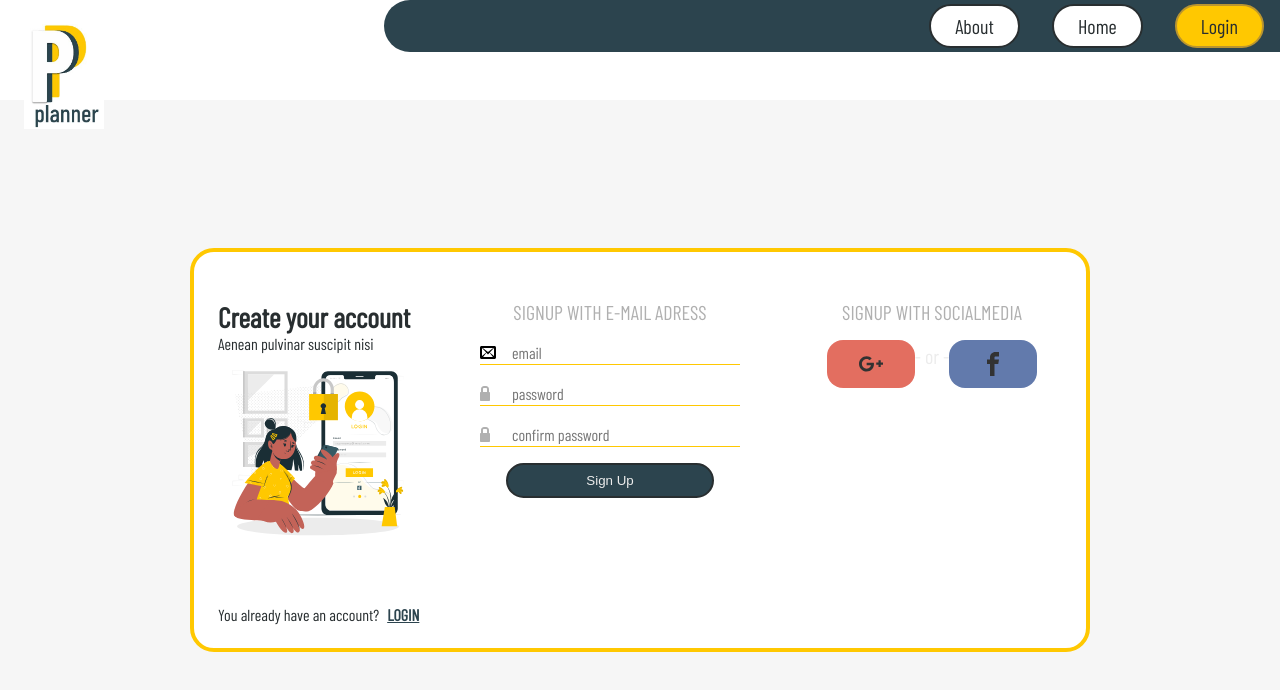
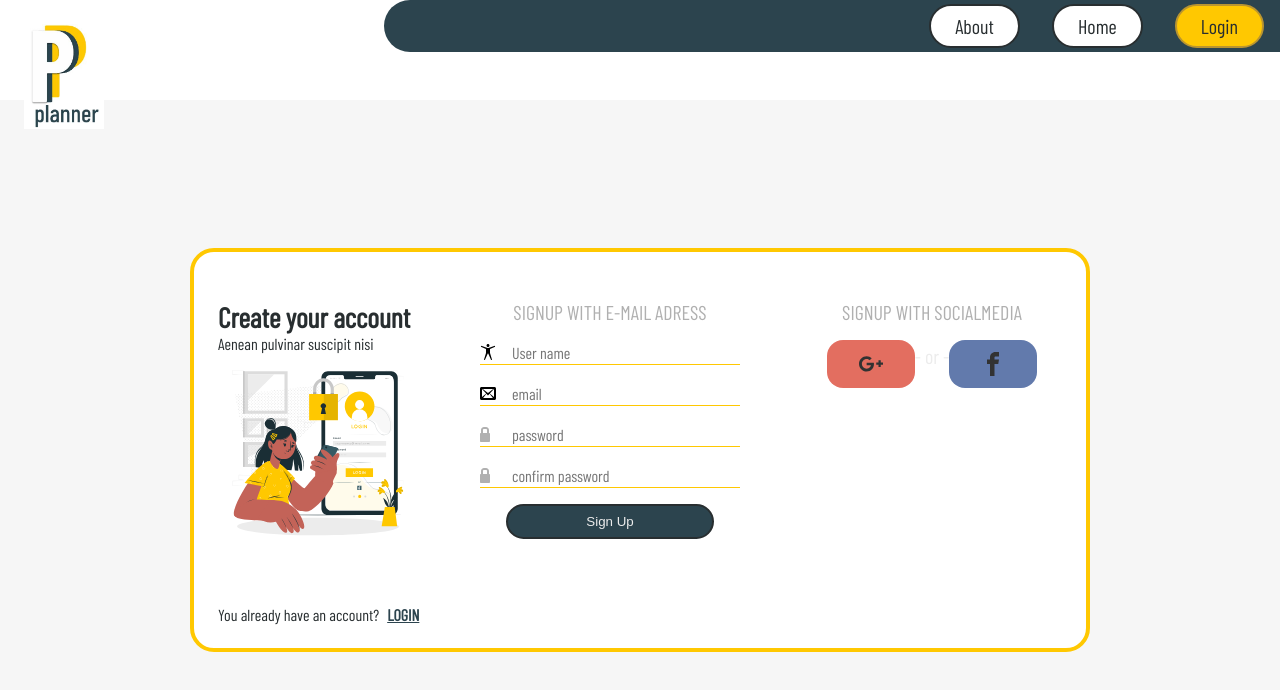
Before and after one commit to monika1127/PlannerApp, a React (Create React App) app: page /signup in a window 1280 px wide. Shown: the top 690 px of the page. Built offline with nearby package versions, Linux system fonts and the light colour scheme.

Commit message:
auth: registration and logout

```diff
--- a/src/Auth/auth.js
+++ b/src/Auth/auth.js
@@ -6,15 +6,22 @@ const AuthContext = createContext();
 function AuthProvider(props) {
   const [currentUser, setCurrentUser] = useState(null);
 
-  const createUser = ({ email, password }, setAlert, redirect) => {};
-  // firebase
-  //   .auth()
-  //   .createUserWithEmailAndPassword(email, password)
-  //   .then((currentUser) => {
-  //     setCurrentUser(currentUser);
-  //     redirect();
-  //   })
-  //   .catch((error) => setAlert(error.message));
+  const createUser = ({ name, email, password }, setAlert, redirect) => {
+    api
+      .post('/api/user/register', { name, email, password })
+      .then((res) => {
+        localStorage.setItem('auth-token', res.headers.get('Authorization'));
+        return res.json();
+      })
+      .then((res) => {
+        setCurrentUser(res);
+        redirect();
+      })
+      .catch((err) => {
+        setAlert(err);
+        console.log(err);
+      });
+  };
 
   const loginUser = ({ email, password }, setAlert, redirect) =>
     api
@@ -23,19 +30,19 @@ function AuthProvider(props) {
         localStorage.setItem('auth-token', res.headers.get('Authorization'));
         return res.json();
       })
-      .then((res) => setCurrentUser(res))
-      .catch((err) => console.log(err));
-  // firebase
-  //   .auth()
-  //   .signInWithEmailAndPassword(email, password)
-  //   .then((currentUser) => {
-  //     setCurrentUser(currentUser);
-  //     redirect();
-  //     console.log(currentUser);
-  //   })
-  //   .catch((error) => console.log({ error }) || setAlert(error.message));
+      .then((res) => {
+        setCurrentUser(res);
+        redirect();
+      })
+      .catch((err) => {
+        setAlert('Pasword not match');
+        console.log(err);
+      });
 
-  // const logoutUser = () =>
+  const logoutUser = () => {
+    localStorage.removeItem('auth-token');
+    setCurrentUser(null);
+  };
   //   firebase
   //     .auth()
   //     .signOut()
@@ -82,9 +89,9 @@ function AuthProvider(props) {
     <AuthContext.Provider
       value={{
         currentUser,
-        // createUser,
+        createUser,
         loginUser,
-        // logoutUser,
+        logoutUser,
         // deleteUser,
         // updateUserName,
         // updateUserPassword,
--- a/src/Pages/FrontPage.js/LogIn.js
+++ b/src/Pages/FrontPage.js/LogIn.js
@@ -13,11 +13,7 @@ const LogIn = (props) => {
   const { history } = props;
   const { loginUser } = useAuthUser();
   const errMsg = {
-    name:
-      'The value must contain only alphanumeric characters and be maximum 15 characters long',
     email: 'The value must comply with the email format',
-    password:
-      "The password has to be secure. Be sure it contains at least: 1 number, 1 letter, 1 capital letter, 1 symbol, is between 6 and 30 characters long and doesn't contain whitespaces.",
   };
 
   const [alert, setAlert] = useState('');
--- a/src/Pages/FrontPage.js/SignUp.js
+++ b/src/Pages/FrontPage.js/SignUp.js
@@ -2,6 +2,7 @@ import React, { useState } from 'react';
 import { useFormik } from 'formik';
 import { ReactComponent as MailIcon } from '../../assets/icons/envelop.svg';
 import { ReactComponent as PasswordIcon } from '../../assets/icons/lock.svg';
+import { ReactComponent as UserIcon } from '../../assets/icons/accessibility.svg';
 import Input from '../../Components/Form/Input';
 import Layout from '../../Components/Layout';
 import Button from '../../Components/Button';
@@ -21,11 +22,13 @@ const SignUn = ({ history }) => {
 
   const formik = useFormik({
     initialValues: {
+      name: '',
       email: '',
       password: '',
       passwordConfirmation: '',
     },
     validationSchema: Yup.object({
+      name: Yup.string().required(),
       email: Yup.string().email(errMsg.email).max(70).required(),
       password: Yup.string()
         .matches(
@@ -38,14 +41,29 @@ const SignUn = ({ history }) => {
         .required(),
     }),
     onSubmit: (values) => {
-      const newUser = { email: values.email, password: values.password };
-      createUser(newUser, setAlert, () => history.push('/dashboard'));
+      const email = values.email;
+      const password = values.password;
+      const name = values.name;
+      createUser({ name, email, password }, setAlert, () =>
+        history.push('/dashboard'),
+      );
     },
   });
   return (
     <Layout logoStatus="off">
       <UserRegistrationForm type="signup">
         <form className="signin__form" onSubmit={formik.handleSubmit}>
+          <Input
+            icon={<UserIcon width={16} height={16} />}
+            title="User name"
+            type="text"
+            formikData={formik.getFieldProps('name')}
+            error={
+              formik.touched.name && formik.errors.name
+                ? formik.errors.name
+                : null
+            }
+          />
           <Input
             icon={<MailIcon width={16} height={16} />}
             title="email"
```
